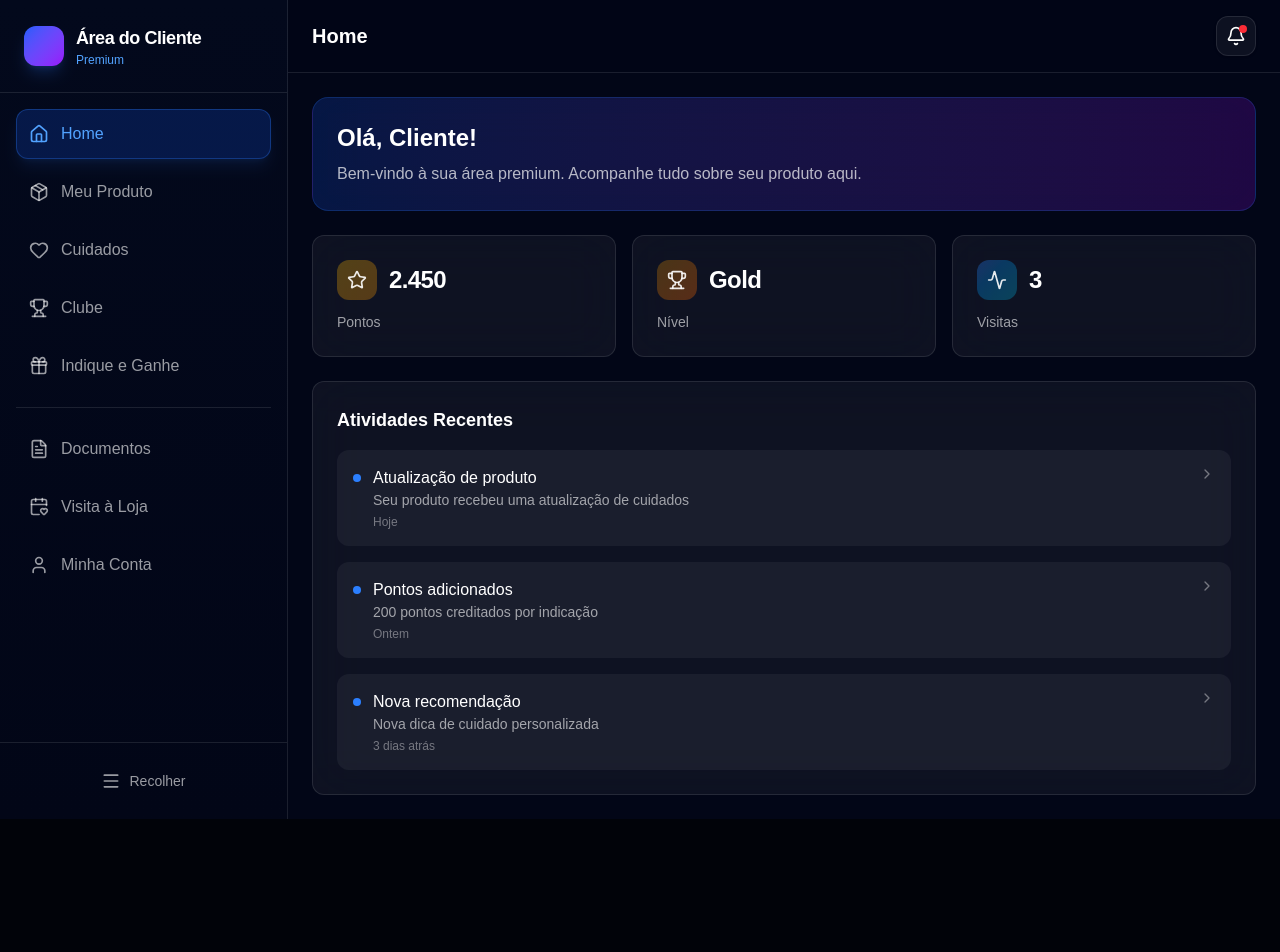
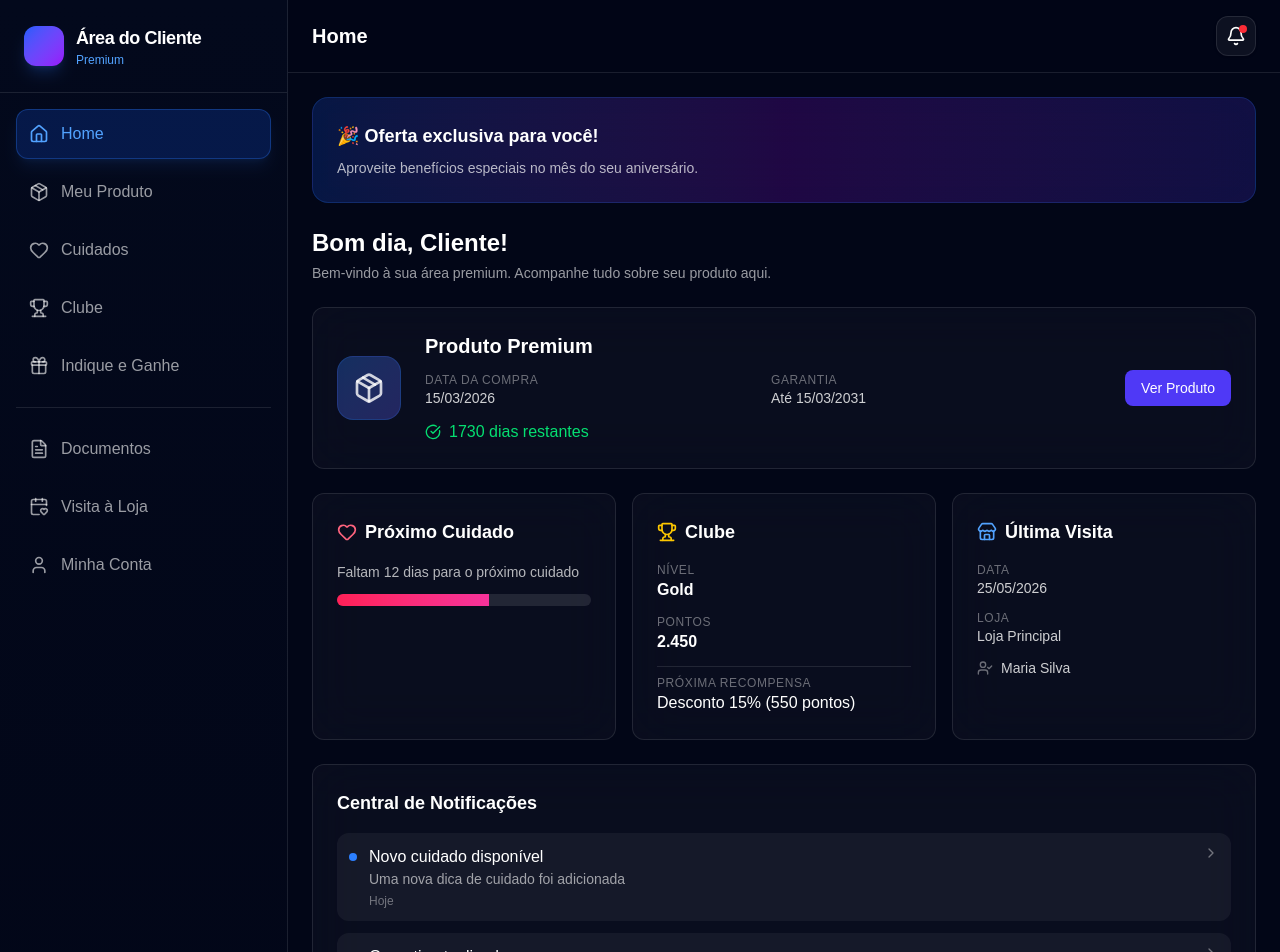
Before and after one commit to contatoaqualuxo-boop/app-teste-drsleepfranciscojunqueira, a Next.js app: page /cliente-premium in a window 1280 px wide. Shown: the top 952 px of the page. Before the commit the page ends 819 px from the top, so only its background shows below. Built offline with nearby package versions, Linux system fonts and the light colour scheme; no server answers.

Commit message:
feat: upgrade premium customer dashboard

```diff
--- a/src/app/cliente-premium/page.tsx
+++ b/src/app/cliente-premium/page.tsx
@@ -1,6 +1,7 @@
 'use client';
 
 import React from 'react';
+import Link from 'next/link';
 import {
   Home,
   Package,
@@ -13,10 +14,15 @@ import {
   Bell,
   ChevronRight,
   Star,
-  Activity,
+  CheckCircle,
+  Store,
+  UserCheck,
+  MessageCircle,
+  ShieldCheck,
 } from 'lucide-react';
 import { DashboardLayout } from '@/components/layout/DashboardLayout';
 import { Card } from '@/components/ui/Card';
+import { Button } from '@/components/ui/Button';
 
 const navItems = [
   { label: 'Home', href: '/cliente-premium', icon: Home, group: 'principal' as const, isActive: true },
@@ -29,19 +35,57 @@ const navItems = [
   { label: 'Minha Conta', href: '/cliente-premium/minha-conta', icon: User, group: 'outros' as const },
 ];
 
-const mockStats = [
-  { label: 'Pontos', value: '2.450', icon: Star, color: 'from-yellow-500/30 to-amber-500/30' },
-  { label: 'Nível', value: 'Gold', icon: Trophy, color: 'from-yellow-600/30 to-orange-500/30' },
-  { label: 'Visitas', value: '3', icon: Activity, color: 'from-blue-500/30 to-cyan-500/30' },
+// Mock data
+const mockProduct = {
+  name: 'Produto Premium',
+  purchaseDate: '15/03/2026',
+  warrantyExpiry: '15/03/2031',
+  warrantyDaysLeft: 1730,
+};
+
+const mockNextCare = {
+  daysLeft: 12,
+  progress: 60,
+};
+
+const mockClub = {
+  level: 'Gold',
+  points: 2450,
+  nextReward: 'Desconto 15%',
+  nextRewardPoints: 3000,
+};
+
+const mockLastVisit = {
+  date: '25/05/2026',
+  store: 'Loja Principal',
+  consultant: 'Maria Silva',
+};
+
+const mockNotifications = [
+  { id: 1, title: 'Novo cuidado disponível', message: 'Uma nova dica de cuidado foi adicionada', date: 'Hoje' },
+  { id: 2, title: 'Garantia atualizada', message: 'Seu status de garantia foi renovado', date: 'Ontem' },
+  { id: 3, title: 'Pontos adicionados', message: '200 pontos creditados por indicação', date: '3 dias atrás' },
 ];
 
-const mockActivities = [
-  { title: 'Atualização de produto', description: 'Seu produto recebeu uma atualização de cuidados', date: 'Hoje' },
-  { title: 'Pontos adicionados', description: '200 pontos creditados por indicação', date: 'Ontem' },
-  { title: 'Nova recomendação', description: 'Nova dica de cuidado personalizada', date: '3 dias atrás' },
+const mockQuickActions = [
+  { label: 'Meu Produto', href: '/cliente-premium/meu-produto', icon: Package, color: 'from-blue-500/30 to-indigo-500/30' },
+  { label: 'Documentos', href: '/cliente-premium/documentos', icon: FileText, color: 'from-purple-500/30 to-violet-500/30' },
+  { label: 'Garantia', href: '/cliente-premium/meu-produto', icon: ShieldCheck, color: 'from-green-500/30 to-emerald-500/30' },
+  { label: 'WhatsApp', href: '#', icon: MessageCircle, color: 'from-green-600/30 to-teal-500/30' },
+  { label: 'Agendar Visita', href: '/cliente-premium/pre-visita', icon: CalendarHeart, color: 'from-orange-500/30 to-amber-500/30' },
+  { label: 'Indique e Ganhe', href: '/cliente-premium/indique-e-ganhe', icon: Gift, color: 'from-pink-500/30 to-rose-500/30' },
 ];
 
+function getGreeting() {
+  const hour = new Date().getHours();
+  if (hour < 12) return 'Bom dia';
+  if (hour < 18) return 'Boa tarde';
+  return 'Boa noite';
+}
+
 export default function PremiumCustomerHome() {
+  const greeting = getGreeting();
+
   return (
     <DashboardLayout
       title="Home"
@@ -58,44 +102,145 @@ export default function PremiumCustomerHome() {
       }
     >
       <div className="space-y-6">
-        {/* Welcome Section */}
-        <div className="bg-gradient-to-r from-blue-600/20 to-purple-600/20 border border-blue-500/20 rounded-2xl p-6 backdrop-blur-xl">
-          <h2 className="text-2xl font-bold text-white mb-2">Olá, Cliente!</h2>
-          <p className="text-white/70">Bem-vindo à sua área premium. Acompanhe tudo sobre seu produto aqui.</p>
+        {/* Banner Superior */}
+        <div className="bg-gradient-to-r from-blue-600/20 via-purple-600/20 to-indigo-600/20 border border-blue-500/20 rounded-2xl p-6 backdrop-blur-xl">
+          <h3 className="text-white font-bold text-lg mb-2">🎉 Oferta exclusiva para você!</h3>
+          <p className="text-white/70 text-sm">Aproveite benefícios especiais no mês do seu aniversário.</p>
         </div>
 
-        {/* Stats Grid */}
-        <div className="grid grid-cols-1 sm:grid-cols-3 gap-4">
-          {mockStats.map((stat, i) => (
-            <Card key={i} className="backdrop-blur-xl">
-              <div className="flex items-center gap-3 mb-3">
-                <div className={`w-10 h-10 rounded-xl bg-gradient-to-br ${stat.color} flex items-center justify-center`}>
-                  <stat.icon className="w-5 h-5 text-white/90" />
-                </div>
-                <h3 className="text-white font-bold text-2xl tracking-tight">{stat.value}</h3>
-              </div>
-              <p className="text-white/60 text-sm">{stat.label}</p>
-            </Card>
-          ))}
+        {/* Saudação Dinâmica */}
+        <div>
+          <h2 className="text-2xl font-bold text-white mb-1">{greeting}, Cliente!</h2>
+          <p className="text-white/60 text-sm">Bem-vindo à sua área premium. Acompanhe tudo sobre seu produto aqui.</p>
         </div>
 
-        {/* Recent Activity */}
-        <Card className="backdrop-blur-xl">
-          <h3 className="text-white font-bold text-lg mb-4">Atividades Recentes</h3>
-          <div className="space-y-4">
-            {mockActivities.map((activity, i) => (
-              <div key={i} className="flex items-start gap-3 p-4 rounded-xl bg-white/5 hover:bg-white/10 transition-all">
+        {/* Card Principal do Produto */}
+        <Card variant="glass">
+          <div className="flex flex-col md:flex-row gap-6 items-start md:items-center">
+            <div className="w-16 h-16 bg-gradient-to-br from-blue-500/30 to-indigo-500/30 rounded-2xl flex items-center justify-center border border-blue-500/20 flex-shrink-0">
+              <Package className="w-8 h-8 text-white/80" />
+            </div>
+            <div className="flex-1 space-y-3">
+              <h3 className="text-xl font-bold text-white">{mockProduct.name}</h3>
+              <div className="grid grid-cols-2 gap-4">
+                <div>
+                  <p className="text-white/40 text-xs uppercase tracking-wider">Data da compra</p>
+                  <p className="text-white/80 text-sm">{mockProduct.purchaseDate}</p>
+                </div>
+                <div>
+                  <p className="text-white/40 text-xs uppercase tracking-wider">Garantia</p>
+                  <p className="text-white/80 text-sm">Até {mockProduct.warrantyExpiry}</p>
+                </div>
+              </div>
+              <div className="flex items-center gap-2">
+                <CheckCircle className="w-4 h-4 text-green-400" />
+                <span className="text-green-400 font-medium">{mockProduct.warrantyDaysLeft} dias restantes</span>
+              </div>
+            </div>
+            <Link href="/cliente-premium/meu-produto" className="w-full md:w-auto">
+              <Button variant="primary" size="md" className="w-full md:w-auto">
+                Ver Produto
+              </Button>
+            </Link>
+          </div>
+        </Card>
+
+        {/* Grid: Próximo Cuidado + Clube + Última Visita */}
+        <div className="grid grid-cols-1 md:grid-cols-3 gap-4">
+          {/* Próximo Cuidado */}
+          <Card variant="glass">
+            <h3 className="text-white font-bold text-lg mb-4 flex items-center gap-2">
+              <Heart className="w-5 h-5 text-rose-400" />
+              Próximo Cuidado
+            </h3>
+            <p className="text-white/70 text-sm mb-3">Faltam {mockNextCare.daysLeft} dias para o próximo cuidado</p>
+            <div className="w-full bg-white/10 rounded-full h-3 overflow-hidden">
+              <div
+                className="h-full bg-gradient-to-r from-rose-500 to-pink-500"
+                style={{ width: `${mockNextCare.progress}%` }}
+              />
+            </div>
+          </Card>
+
+          {/* Clube */}
+          <Card variant="glass">
+            <h3 className="text-white font-bold text-lg mb-4 flex items-center gap-2">
+              <Trophy className="w-5 h-5 text-yellow-400" />
+              Clube
+            </h3>
+            <div className="space-y-3">
+              <div>
+                <p className="text-white/40 text-xs uppercase tracking-wider">Nível</p>
+                <p className="text-white font-bold">{mockClub.level}</p>
+              </div>
+              <div>
+                <p className="text-white/40 text-xs uppercase tracking-wider">Pontos</p>
+                <p className="text-white font-bold">{mockClub.points.toLocaleString('pt-BR')}</p>
+              </div>
+              <div className="pt-2 border-t border-white/10">
+                <p className="text-white/40 text-xs uppercase tracking-wider">Próxima recompensa</p>
+                <p className="text-white font-medium">{mockClub.nextReward} ({mockClub.nextRewardPoints - mockClub.points} pontos)</p>
+              </div>
+            </div>
+          </Card>
+
+          {/* Última Visita */}
+          <Card variant="glass">
+            <h3 className="text-white font-bold text-lg mb-4 flex items-center gap-2">
+              <Store className="w-5 h-5 text-blue-400" />
+              Última Visita
+            </h3>
+            <div className="space-y-3">
+              <div>
+                <p className="text-white/40 text-xs uppercase tracking-wider">Data</p>
+                <p className="text-white/80 text-sm">{mockLastVisit.date}</p>
+              </div>
+              <div>
+                <p className="text-white/40 text-xs uppercase tracking-wider">Loja</p>
+                <p className="text-white/80 text-sm">{mockLastVisit.store}</p>
+              </div>
+              <div className="flex items-center gap-2">
+                <UserCheck className="w-4 h-4 text-white/40" />
+                <p className="text-white/80 text-sm">{mockLastVisit.consultant}</p>
+              </div>
+            </div>
+          </Card>
+        </div>
+
+        {/* Central de Notificações */}
+        <Card variant="glass">
+          <h3 className="text-white font-bold text-lg mb-4">Central de Notificações</h3>
+          <div className="space-y-3">
+            {mockNotifications.map((notification) => (
+              <div key={notification.id} className="flex items-start gap-3 p-3 rounded-xl bg-white/5 hover:bg-white/10 transition-all">
                 <div className="w-2 h-2 rounded-full bg-blue-500 mt-2" />
                 <div className="flex-1">
-                  <p className="text-white font-medium">{activity.title}</p>
-                  <p className="text-white/60 text-sm">{activity.description}</p>
-                  <p className="text-white/40 text-xs mt-1">{activity.date}</p>
+                  <p className="text-white font-medium">{notification.title}</p>
+                  <p className="text-white/60 text-sm">{notification.message}</p>
+                  <p className="text-white/40 text-xs mt-1">{notification.date}</p>
                 </div>
                 <ChevronRight className="w-4 h-4 text-white/40" />
               </div>
             ))}
           </div>
         </Card>
+
+        {/* Ações Rápidas */}
+        <div>
+          <h3 className="text-white font-bold text-lg mb-4">Ações Rápidas</h3>
+          <div className="grid grid-cols-2 md:grid-cols-3 lg:grid-cols-6 gap-3">
+            {mockQuickActions.map((action, i) => (
+              <Link key={i} href={action.href} className="group">
+                <div className="bg-white/5 border border-white/10 rounded-xl p-4 text-center hover:bg-white/10 hover:border-white/20 transition-all">
+                  <div className={`w-10 h-10 mx-auto rounded-xl bg-gradient-to-br ${action.color} flex items-center justify-center mb-2`}>
+                    <action.icon className="w-5 h-5 text-white/80" />
+                  </div>
+                  <p className="text-white/80 text-xs font-medium">{action.label}</p>
+                </div>
+              </Link>
+            ))}
+          </div>
+        </div>
       </div>
     </DashboardLayout>
   );
```
